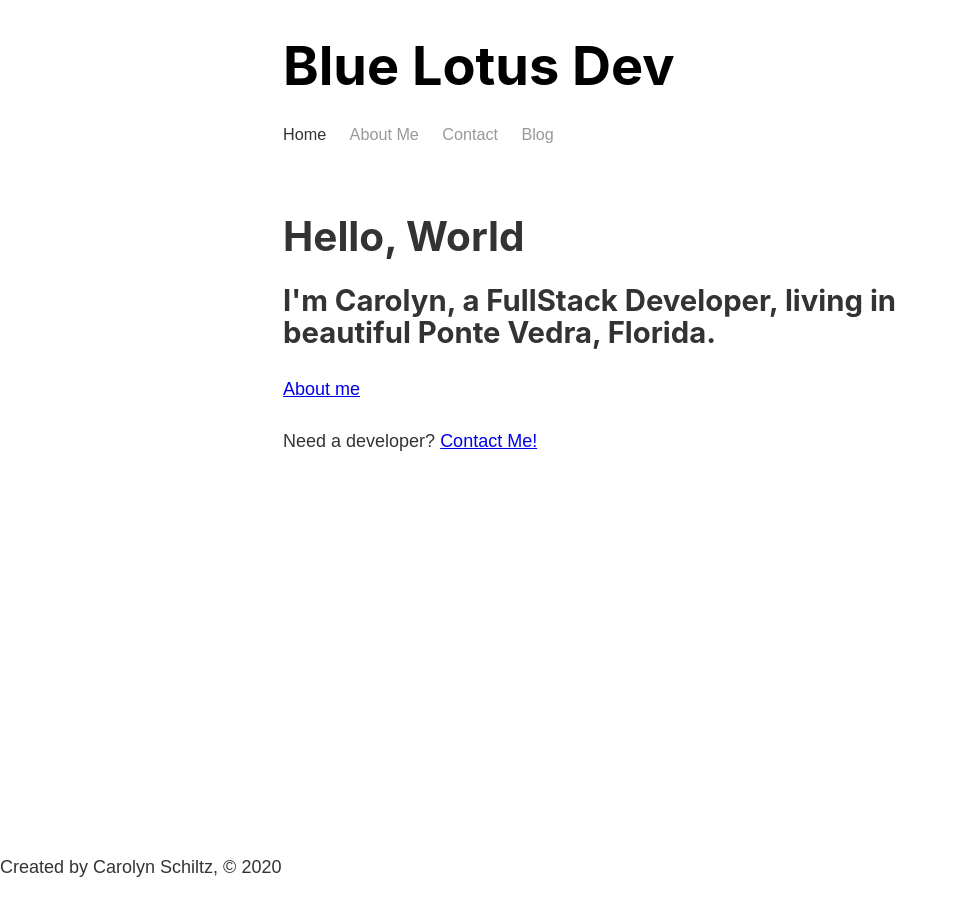
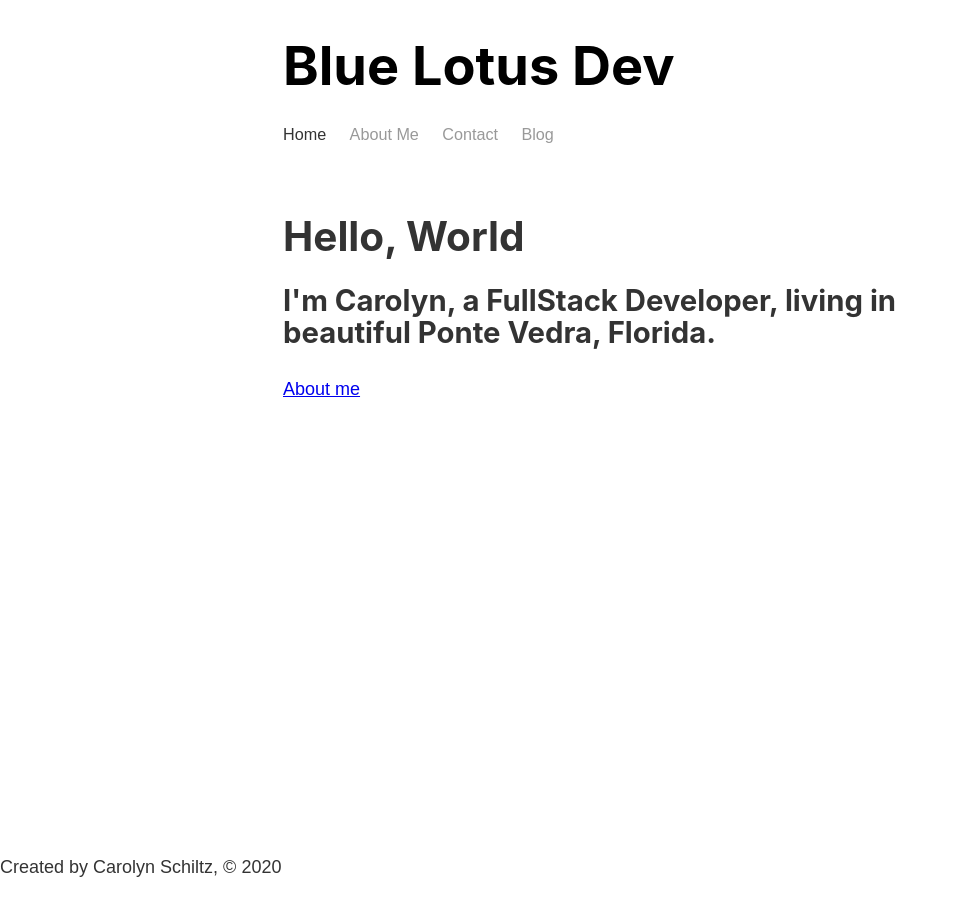
Before and after one commit to aeon077/BlueLotusDev, a Gatsby site: page / in a window 1280 px wide. Shown: the whole page, without its empty margins (0-957 px from the left). Built offline with nearby package versions, Linux system fonts and the light colour scheme; Gatsby itself is replaced by a stand-in of ours.

Commit message:
change to homepage links

```diff
--- a/src/pages/index.js
+++ b/src/pages/index.js
@@ -13,7 +13,6 @@ const IndexPage = () => {
       <h1>Hello, World</h1>
       <h2>I'm Carolyn, a FullStack Developer, living in beautiful Ponte Vedra, Florida.</h2>
       <p><Link to="/about">About me</Link></p>
-      <p>Need a developer? <Link to="/contact">Contact Me!</Link></p>
     </Layout>
   )
 }
```
